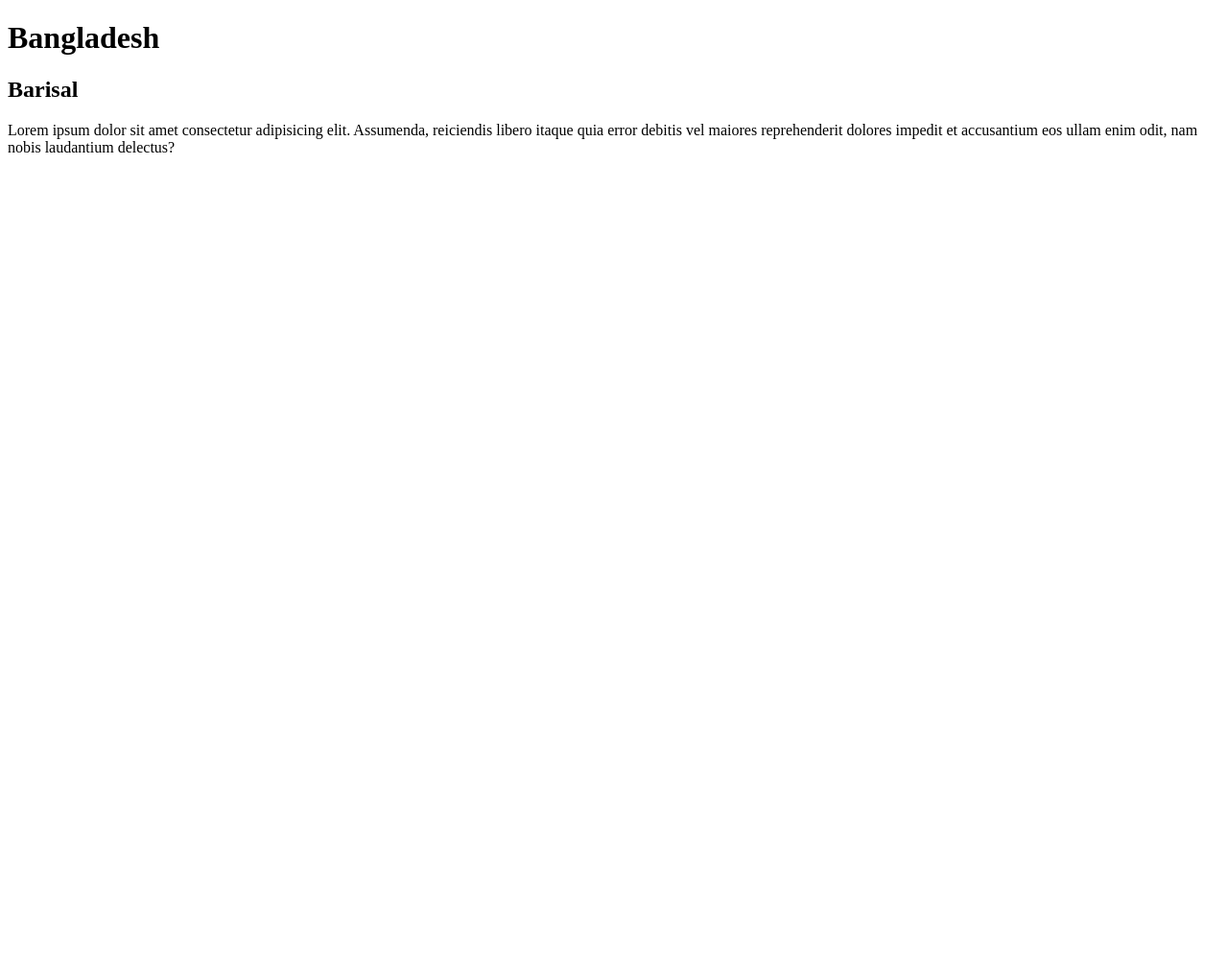
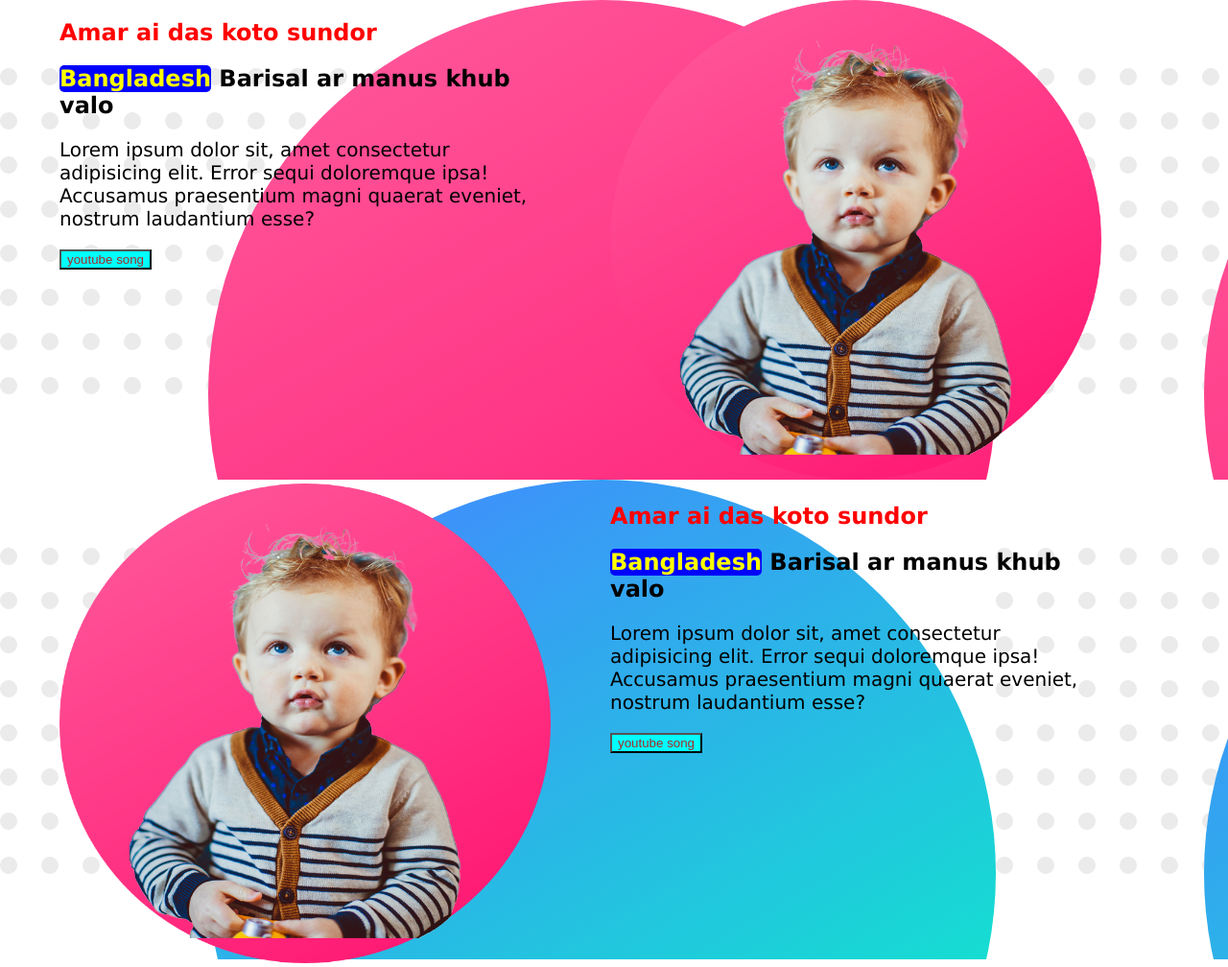
Before and after one commit to ALfaridi702/my-webpage, a plain HTML site: page index.html in a window 1280 px wide. Shown: the whole page at 96% size. Before the commit the page ends 800 px from the top, so only its background shows below. Drawn offline with Linux system fonts and the light colour scheme.

Commit message:
add all line commit

```diff
--- a/index.html
+++ b/index.html
@@ -9,10 +9,40 @@
 </head>
 
 <body>
-    <h1>Bangladesh</h1>
-    <h2>Barisal</h2>
-    <p>Lorem ipsum dolor sit amet consectetur adipisicing elit. Assumenda, reiciendis libero itaque quia error debitis
-        vel maiores reprehenderit dolores impedit et accusantium eos ullam enim odit, nam nobis laudantium delectus?</p>
+    <section class="Frist">
+        <div class="half-wight">
+            <h1>Amar ai das koto sundor </h1>
+            <h2><span class="high-light">Bangladesh</span> Barisal ar manus khub valo </h2>
+            <p>Lorem ipsum dolor sit, amet consectetur adipisicing elit. Error sequi doloremque ipsa! Accusamus
+                praesentium
+                magni quaerat eveniet, nostrum laudantium esse?</p>
+            <a class="link-button" target="_blank" href="https://www.youtube.com/watch?v=68oS8G31n3Y"><button
+                    class="link-button">youtube song</button></a>
+
+        </div>
+
+        <div class="half-wight">
+            <img src="photo/babyboss2.png" alt="boss">
+        </div>
+    </section>
+
+    <section class="secand">
+        <div class="half-wight">
+            <img src="photo/babyboss2.png" alt="boss">
+        </div>
+        <div class="half-wight">
+            <h1>Amar ai das koto sundor </h1>
+            <h2><span class="high-light">Bangladesh</span> Barisal ar manus khub valo </h2>
+            <p>Lorem ipsum dolor sit, amet consectetur adipisicing elit. Error sequi doloremque ipsa! Accusamus
+                praesentium
+                magni quaerat eveniet, nostrum laudantium esse?</p>
+            <a class="link-button" target="_blank" href="https://www.youtube.com/watch?v=68oS8G31n3Y"><button
+                    class="link-button">youtube song</button></a>
+
+        </div>
+
+    </section>
+
 </body>
 
 </html>
--- a/style.css
+++ b/style.css
@@ -0,0 +1,51 @@
+body {
+    margin: 0px;
+    font-family: Verdana, Geneva, Tahoma, sans-serif
+}
+
+h1 {
+    color: red;
+}
+
+p {
+    font-size: 20px;
+}
+
+
+.high-light {
+    color: yellow;
+    font-weight: 800;
+    background-color: blue;
+    border-radius: 5px;
+}
+
+.half-wight {
+    width: 40%;
+    float: left;
+    margin-left: 60px;
+    padding-left: 2px;
+
+}
+
+.half-wight img {
+    width: 100%;
+    height: 500px;
+}
+
+.link-button {
+    color: brown;
+    background-color: aqua;
+}
+
+.Frist {
+    background-image: url(photo/image\ 9.png);
+    height: 500px;
+    width: 100%;
+    left: 100%;
+}
+
+.secand {
+    background-image: url(photo/image\ 10.png);
+    height: 500px;
+    right: 100%;
+}
```
Also changed, not shown: photo/babyboss2.png (added), photo/image 1.png (added), photo/image 10.png (added), photo/image 9.png (added).
